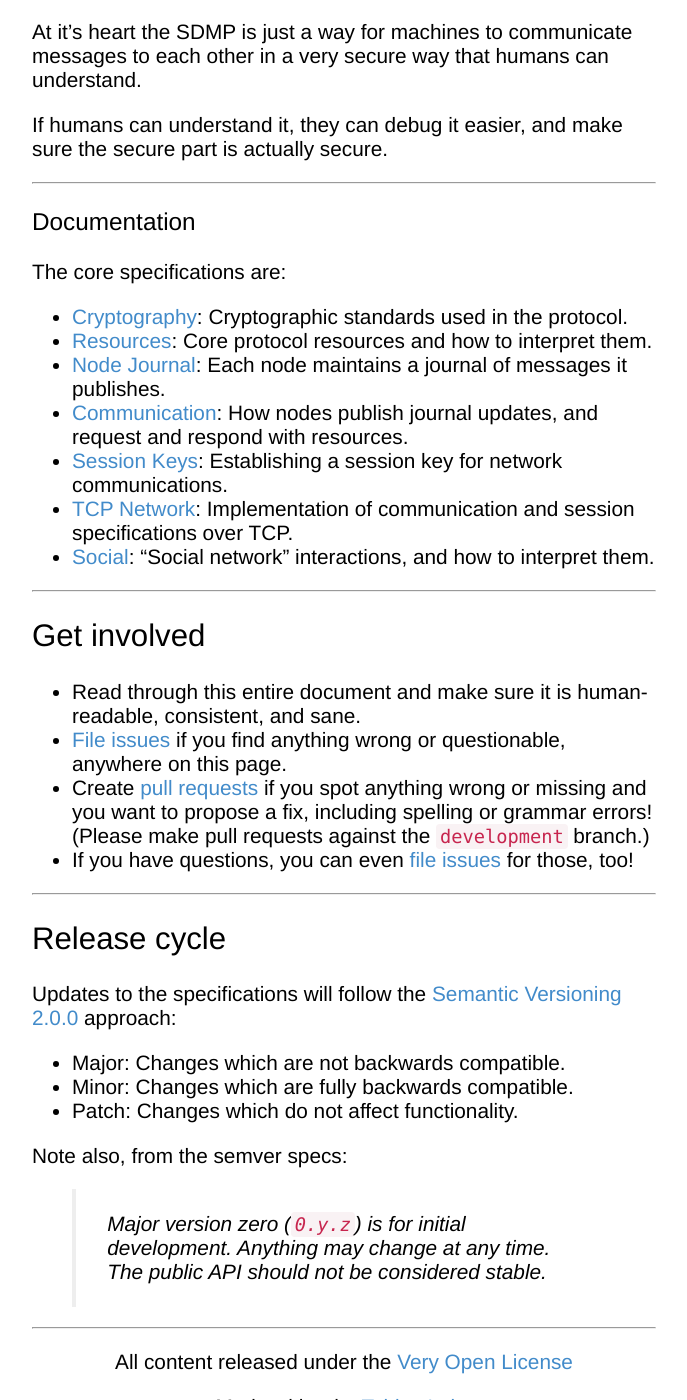
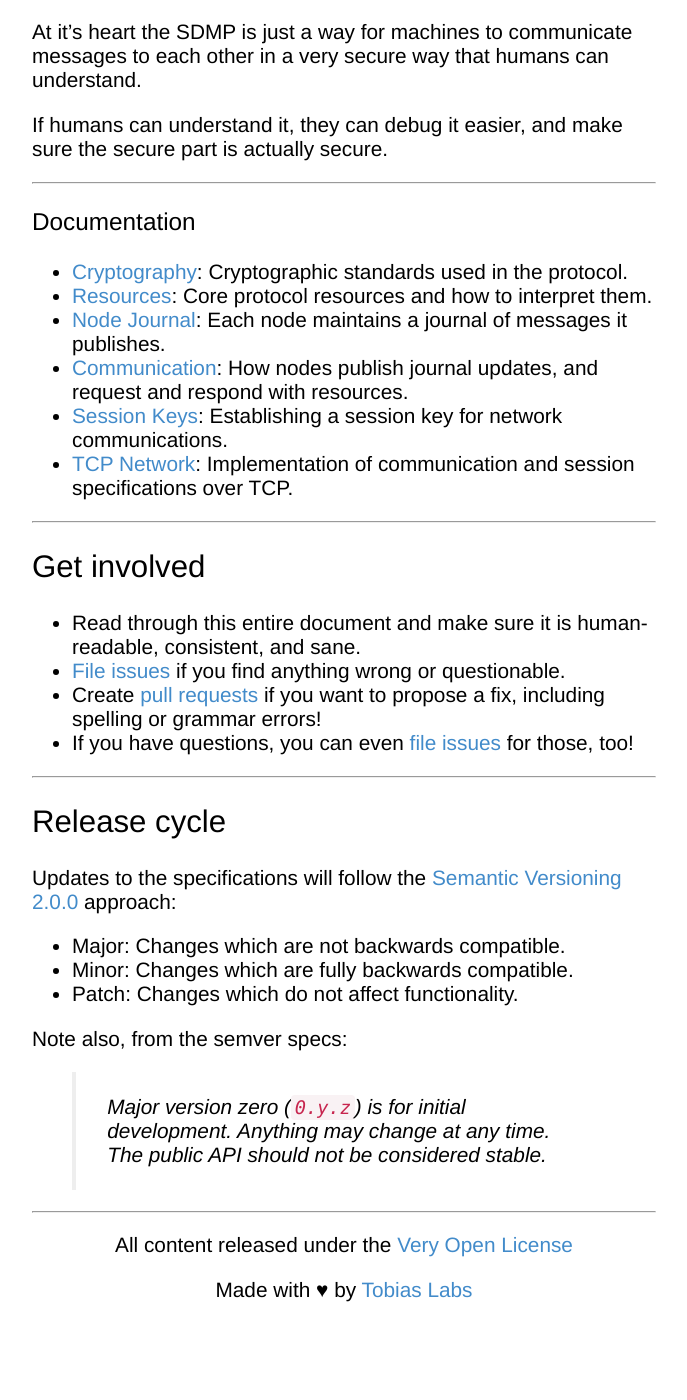
Before and after one commit to sdmp/sdmp.github.io, a Jekyll site: the page built from index.md, in a window 1280 px wide and 1400 px high, scrolled down 708 px. Shown: the whole window, without its empty margins (296-983 px from the left). Built offline with Jekyll 4.4.1, drawn with Linux system fonts in a browser that asks for light colours.

Commit message:
Remove social for now, I may or may not add it back in

```diff
--- a/index.md
+++ b/index.md
@@ -20,8 +20,6 @@ part is actually secure.
 
 # Documentation
 
-The core specifications are:
-
 * [Cryptography](/docs/cryptography): Cryptographic standards used in the protocol.
 * [Resources](/docs/resources): Core protocol resources and how to interpret them.
 * [Node Journal](/docs/journal): Each node maintains a journal of messages it publishes.
@@ -29,17 +27,15 @@ The core specifications are:
 	and respond with resources.
 * [Session Keys](/docs/session): Establishing a session key for network communications.
 * [TCP Network](/docs/tcp): Implementation of communication and session specifications over TCP.
-* [Social](/docs/social): "Social network" interactions, and how to interpret them.
 
 ---
 
 ## Get involved
 
 * Read through this entire document and make sure it is human-readable, consistent, and sane.
-* [File issues][issues] if you find anything wrong or questionable, anywhere on this page.
-* Create [pull requests][pullrequest] if you spot anything wrong or missing and you want to
-	propose a fix, including spelling or grammar errors! (Please make pull requests against
-	the `development` branch.)
+* [File issues][issues] if you find anything wrong or questionable.
+* Create [pull requests][pullrequest] if you want to propose a fix, including spelling
+	or grammar errors!
 * If you have questions, you can even [file issues][issues] for those, too!
 
 ---
```
